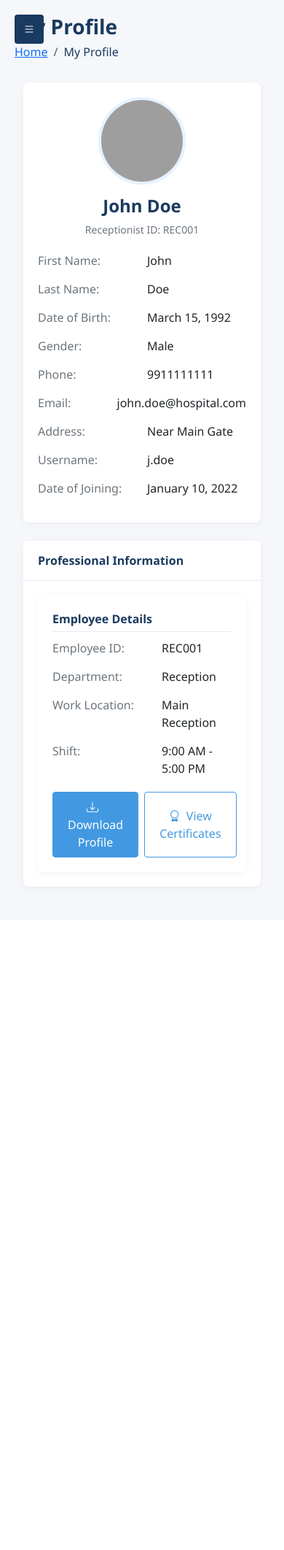
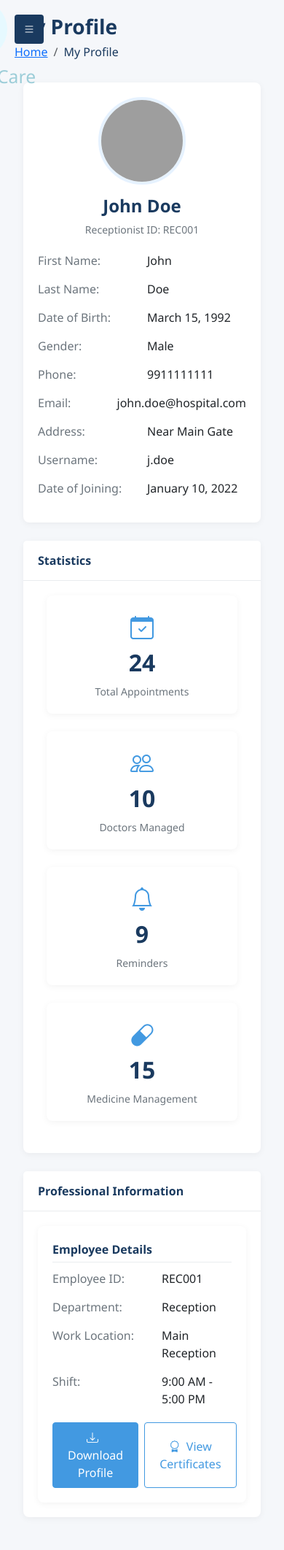
Before and after one commit to DishaSolanki111/QuickCare, a PHP site: page /recep_profile.php in a window 390 px wide. Shown: the whole page at 73% size. Before the commit the page ends 1220 px from the top, so only its background shows below. Run offline with PHP 8.4, Linux system fonts and the light colour scheme; grey boxes are pictures that could not be loaded.

Commit message:
receptionist

```diff
--- a/dashboard_doctor.html
+++ b/dashboard_doctor.html
@@ -179,7 +179,7 @@ body {
     <h2>QuickCare</h2>
 
     <a href="#" class="active">Dashboard</a>
-    <a href="#">My Profile</a>
+    <a href="d_dprofile.php">My Profile</a>
     <a href="#">Manage Schedule</a>
     <a href="#">Manage Appointments</a>
     <a href="manage_prescriptions.php">Manage Prescription</a>
--- a/recep_profile.php
+++ b/recep_profile.php
@@ -1,3 +1,6 @@
+<?php
+include 'config.php';
+?>
 <!DOCTYPE html>
 <html lang="en">
 <head>
@@ -188,6 +134,40 @@
             flex: 1;
         }
 
+        /* Statistics Styles */
+        .stats-card {
+            background-color: var(--white);
+            border-radius: 8px;
+            padding: 20px;
+            text-align: center;
+            box-shadow: 0 2px 10px rgba(0, 0, 0, 0.05);
+            transition: all 0.3s ease;
+            height: 100%;
+        }
+
+        .stats-card:hover {
+            transform: translateY(-5px);
+            box-shadow: 0 5px 15px rgba(0, 0, 0, 0.1);
+        }
+
+        .stats-icon {
+            font-size: 2rem;
+            color: var(--accent-blue);
+            margin-bottom: 15px;
+        }
+
+        .stats-number {
+            font-size: 2rem;
+            font-weight: 700;
+            color: var(--primary-dark-blue);
+            margin-bottom: 5px;
+        }
+
+        .stats-label {
+            color: var(--gray-dark);
+            font-size: 14px;
+        }
+
         /* Professional Information Styles */
         .professional-info {
             background-color: var(--white);
@@ -395,8 +322,48 @@
                         </div>
                     </div>
 
-                    <!-- Professional Information -->
+                    <!-- Statistics and Professional Information -->
                     <div class="col-lg-8">
+                        <!-- Statistics -->
+                        <div class="card">
+                            <div class="card-header">
+                                Statistics
+                            </div>
+                            <div class="card-body">
+                                <div class="row">
+                                    <div class="col-md-3 col-sm-6 mb-4">
+                                        <div class="stats-card">
+                                            <i class="bi bi-calendar-check stats-icon"></i>
+                                            <div class="stats-number">24</div>
+                                            <div class="stats-label">Total Appointments</div>
+                                        </div>
+                                    </div>
+                                    <div class="col-md-3 col-sm-6 mb-4">
+                                        <div class="stats-card">
+                                            <i class="bi bi-people stats-icon"></i>
+                                            <div class="stats-number">10</div>
+                                            <div class="stats-label">Doctors Managed</div>
+                                        </div>
+                                    </div>
+                                    <div class="col-md-3 col-sm-6 mb-4">
+                                        <div class="stats-card">
+                                            <i class="bi bi-bell stats-icon"></i>
+                                            <div class="stats-number">9</div>
+                                            <div class="stats-label">Reminders</div>
+                                        </div>
+                                    </div>
+                                    <div class="col-md-3 col-sm-6 mb-4">
+                                        <div class="stats-card">
+                                            <i class="bi bi-capsule stats-icon"></i>
+                                            <div class="stats-number">15</div>
+                                            <div class="stats-label">Medicine Management</div>
+                                        </div>
+                                    </div>
+                                </div>
+                            </div>
+                        </div>
+
+                        <!-- Professional Information -->
                         <div class="card">
                             <div class="card-header">
                                 Professional Information
@@ -444,16 +411,21 @@
     <script>
         // Mobile menu toggle
         document.getElementById('mobileMenuToggle').addEventListener('click', function() {
-            document.getElementById('sidebar').classList.toggle('active');
+            const sidebar = document.querySelector('.sidebar');
+            if (sidebar) {
+                sidebar.classList.toggle('active');
+            }
         });
 
         // Close sidebar when clicking outside on mobile
         document.addEventListener('click', function(event) {
-            const sidebar = document.getElementById('sidebar');
+            const sidebar = document.querySelector('.sidebar');
             const toggle = document.getElementById('mobileMenuToggle');
 
             if (window.innerWidth <= 768 &&
+                sidebar &&
                 !sidebar.contains(event.target) &&
+                toggle &&
                 !toggle.contains(event.target) &&
                 sidebar.classList.contains('active')) {
                 sidebar.classList.remove('active');
@@ -463,7 +435,10 @@
         // Handle window resize
         window.addEventListener('resize', function() {
             if (window.innerWidth > 768) {
-                document.getElementById('sidebar').classList.remove('active');
+                const sidebar = document.querySelector('.sidebar');
+                if (sidebar) {
+                    sidebar.classList.remove('active');
+                }
             }
         });
     </script>
--- /dev/null
+++ b/receptionist_sidebar.php
@@ -0,0 +1,134 @@
+<style>
+    /* Sidebar Styles */
+    :root {
+        --sidebar-bg: #072D44;
+        --sidebar-hover: #064469;
+        --sidebar-active: #9CCDD8;
+    }
+
+    .sidebar {
+        background-color: var(--sidebar-bg);
+        min-height: 100vh;
+        padding: 0;
+        position: fixed;
+        width: 250px;
+        z-index: 100;
+    }
+
+.sidebar h2 {
+        text-align: center;
+        margin-bottom: 40px;
+        color: #9CCDD8;
+    }
+    .sidebar-header {
+        padding: 20px;
+        border-bottom: 1px solid rgba(255, 255, 255, 0.1);
+    }
+
+    .sidebar-header h3 {
+        color: var(--white);
+        font-weight: 600;
+        margin: 0;
+        display: flex;
+        align-items: center;
+    }
+
+    .sidebar-header i {
+        margin-right: 10px;
+        font-size: 1.5rem;
+    }
+
+    .sidebar-menu {
+        padding: 20px 0;
+    }
+
+    .menu-item {
+        padding: 12px 20px;
+        color: rgba(255, 255, 255, 0.7);
+        display: flex;
+        align-items: center;
+        text-decoration: none;
+        transition: all 0.3s ease;
+    }
+
+    .menu-item:hover {
+        color: var(--white);
+        background-color: rgba(255, 255, 255, 0.1);
+    }
+
+    .menu-item.active {
+        color: var(--white);
+        background-color: var(--sidebar-hover);
+        border-left: 4px solid var(--sidebar-active);
+    }
+
+    .menu-item i {
+        margin-right: 10px;
+        font-size: 1.2rem;
+    }
+    .logo-img {
+            height: 40px;
+            margin-right: 12px;
+            border-radius: 5px;
+        }
+    /* Responsive styles */
+    @media (max-width: 992px) {
+        .sidebar {
+            width: 70px;
+        }
+
+        .sidebar-header h3 span {
+            display: none;
+        }
+
+        .menu-item span {
+            display: none;
+        }
+    }
+
+    @media (max-width: 768px) {
+        .sidebar {
+            transform: translateX(-100%);
+            transition: transform 0.3s ease;
+        }
+
+        .sidebar.active {
+            transform: translateX(0);
+        }
+    }
+</style>
+
+<!-- Sidebar -->
+<div class="sidebar" id="sidebar">
+    <img src="uploads/logo.JPG" alt="QuickCare Logo" class="logo-img" style="display:block; margin: 0 auto 10px auto; width:80px; height:80px; border-radius:50%;">
+        <h2>QuickCare</h2>
+    <div class="sidebar-menu">
+        <a href="receptionist.html" class="menu-item">
+             <span>Dashboard</span>
+        </a>
+        <a href="#" class="menu-item active">
+            <span>My Profile</span>
+        </a>
+        <a href="#" class="menu-item">
+            <span>Appointments</span>
+        </a>
+        <a href="#" class="menu-item">
+             <span>Doctors</span>
+        </a>
+        <a href="#" class="menu-item">
+    </i> <span>Patients</span>
+        </a>
+        <a href="#" class="menu-item">
+          </i> <span>Medicines</span>
+        </a>
+        <a href="#" class="menu-item">
+          <span>Reminders</span>
+        </a>
+        <a href="#" class="menu-item">
+        <span>Payments</span>
+        </a>
+        <a href="#" class="menu-item">
+          <span>Logout</span>
+        </a>
+    </div>
+</div>
```
Also changed, not shown: other parts of recep_profile.php (+4 -114 lines), mangae_schedule_doctor.php (added, +54 -0 lines).
